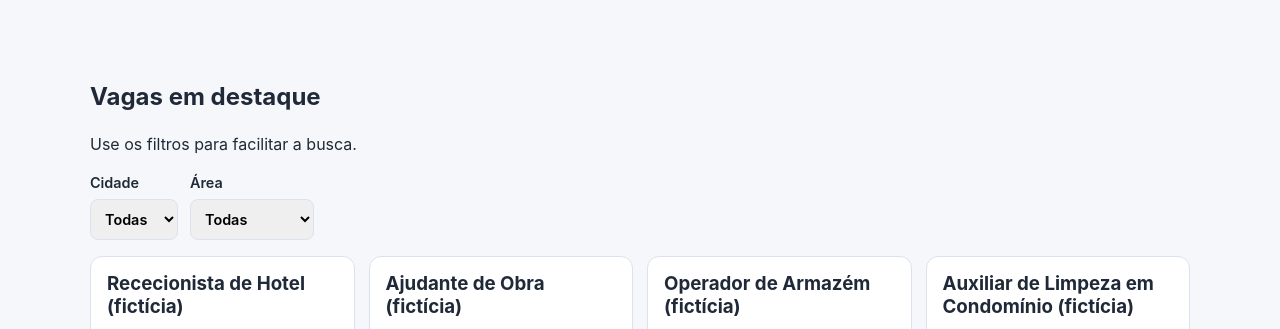
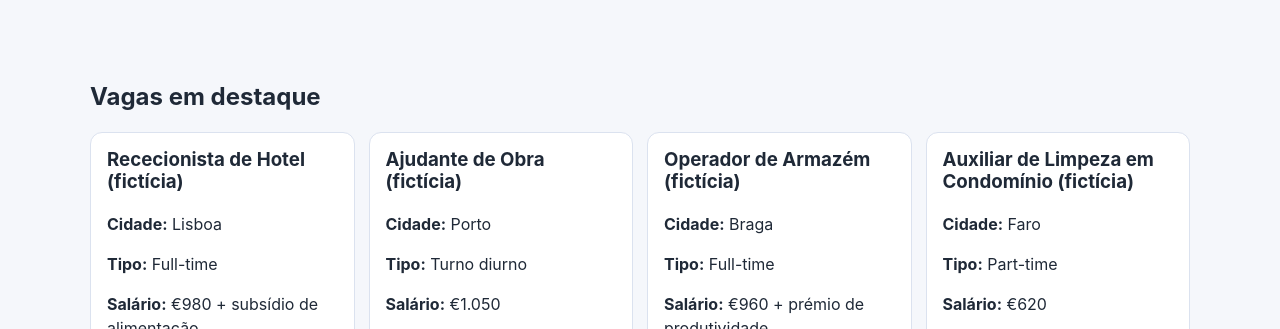
Before and after one commit to PauloChamps/vagasimigrantesportugal, a plain HTML site: page index.html in a window 1280 px wide. Shown: the part 402-731 px from the top of the page. Drawn offline with Linux system fonts and the light colour scheme.

Commit message:
Update index.html

```diff
--- a/index.html
+++ b/index.html
@@ -59,33 +59,8 @@
       <div class="container">
         <div class="section-head">
           <h2>Vagas em destaque</h2>
-          <p>Use os filtros para facilitar a busca.</p>
         </div>
 
-        <div class="filters" role="search" aria-label="Filtrar vagas">
-          <label>
-            Cidade
-            <select id="filtroCidade">
-              <option value="">Todas</option>
-              <option>Lisboa</option>
-              <option>Porto</option>
-              <option>Braga</option>
-              <option>Faro</option>
-            </select>
-          </label>
-
-          <label>
-            Área
-            <select id="filtroArea">
-              <option value="">Todas</option>
-              <option>Hotelaria</option>
-              <option>Construção</option>
-              <option>Tecnologia</option>
-              <option>Limpeza</option>
-              <option>Logística</option>
-            </select>
-          </label>
-        </div>
 
         <div class="jobs-grid" id="listaVagas">
 
```
